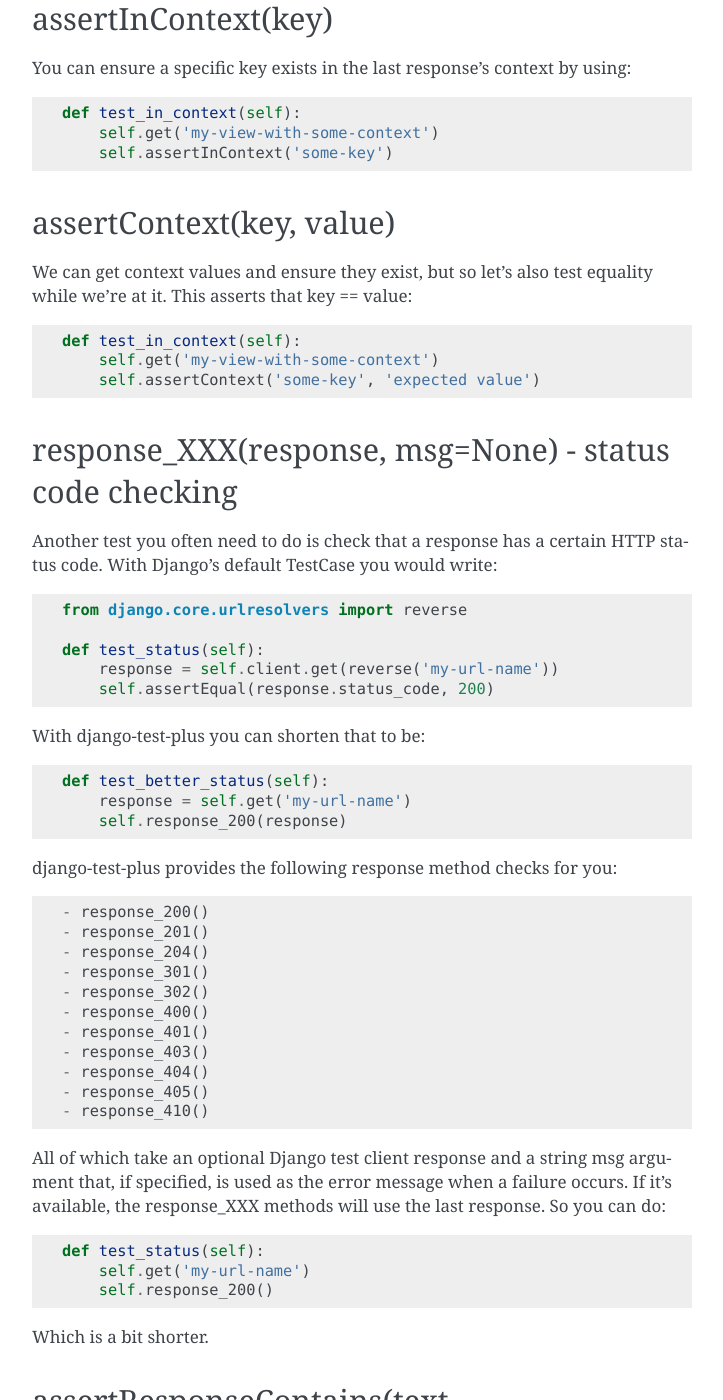
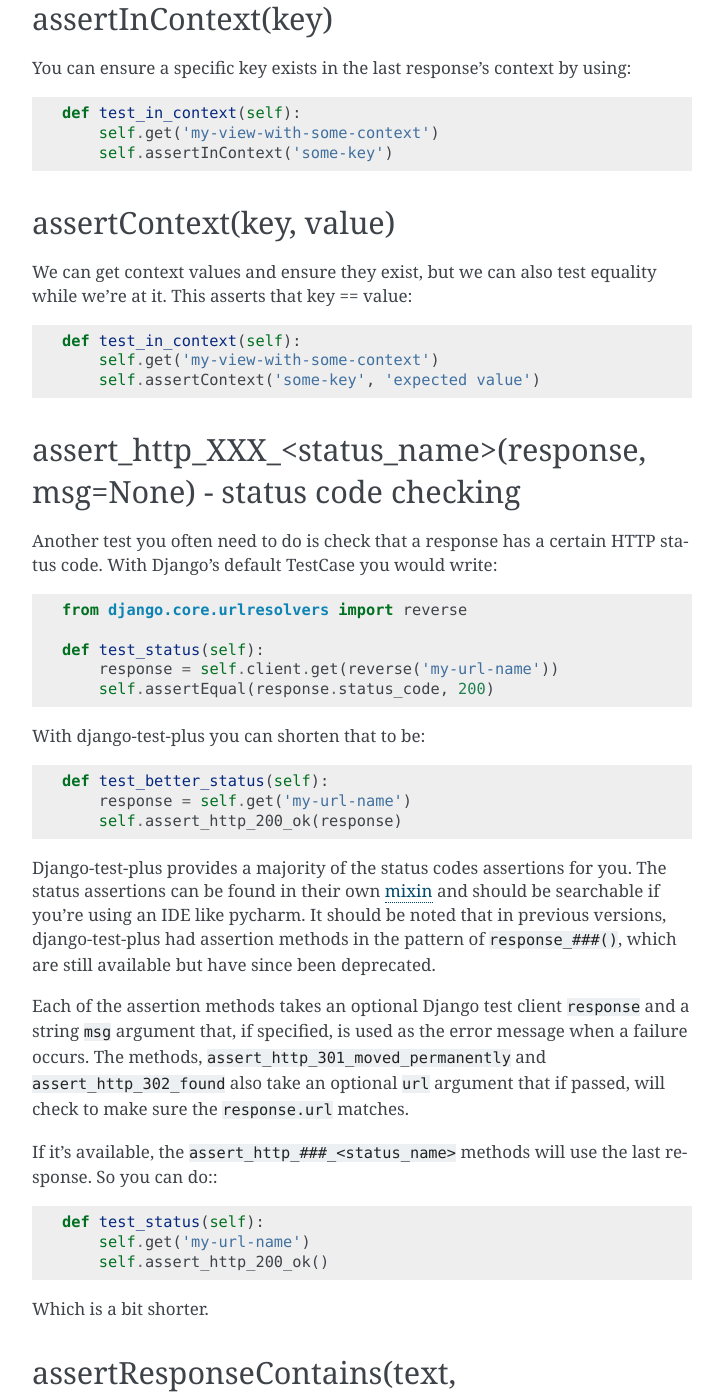
Before and after one commit to revsys/django-test-plus, a Sphinx documentation site: the page built from docs/methods.rst, in a window 1280 px wide and 1400 px high, scrolled down 2924 px. Shown: the whole window, without its empty margins (388-1111 px from the left). Built offline with Sphinx 7.4.7, drawn with Linux system fonts in a browser that asks for light colours; some of the changed text lies outside the part shown.

Commit message:
:pencil: Remove “just,” “simply,” “easy,” etc from docs; minor copyediting

```diff
--- a/docs/auth_helpers.rst
+++ b/docs/auth_helpers.rst
@@ -4,9 +4,7 @@ Authentication Helpers
 assertLoginRequired(url\_name, \*args, \*\*kwargs)
 ~~~~~~~~~~~~~~~~~~~~~~~~~~~~~~~~~~~~~~~~~~~~~~~~~~~~
 
-It's pretty easy to add a new view to a project and forget to restrict
-it to be login required, this method helps make it easy to test that a
-given named URL requires auth::
+This method helps you test that a given named URL requires authorization::
 
     def test_auth(self):
         self.assertLoginRequired('my-restricted-url')
@@ -18,7 +16,7 @@ login context
 
 Along with ensuing a view requires login and creating users, the next
 thing you end up doing is logging in as various users to test our your
-restriction logic. This can be made easier with the following context::
+restriction logic::
 
     def test_restrictions(self):
         user1 = self.make_user('u1')
--- a/docs/cbvtestcase.rst
+++ b/docs/cbvtestcase.rst
@@ -18,7 +18,7 @@ time... you really want to test the overridden method directly.
 
 CBVTestCase to the rescue!
 
-As with TestCase above, simply have your tests inherit
+As with TestCase above, have your tests inherit
 from test\_plus.test.CBVTestCase rather than TestCase like so::
 
     from test_plus.test import CBVTestCase
--- a/docs/methods.rst
+++ b/docs/methods.rst
@@ -104,8 +104,7 @@ To support all HTTP methods
 get_context(key)
 ~~~~~~~~~~~~~~~~
 
-Often you need to get things out of the template context, so let's make that
-easy::
+Often you need to get things out of the template context::
 
     def test_context_data(self):
         self.get('my-view-with-some-context')
@@ -124,14 +123,14 @@ using::
 assertContext(key, value)
 ~~~~~~~~~~~~~~~~~~~~~~~~~
 
-We can get context values and ensure they exist, but so let's also test
+We can get context values and ensure they exist, but we can also test
 equality while we're at it. This asserts that key == value::
 
     def test_in_context(self):
         self.get('my-view-with-some-context')
         self.assertContext('some-key', 'expected value')
 
-response\_XXX(response, msg=None) - status code checking
+assert\_http\_XXX_\<status\_name\>(response, msg=None) - status code checking
 ~~~~~~~~~~~~~~~~~~~~~~~~~~~~~~~~~~~~~~~~~~~~~~
 
 Another test you often need to do is check that a response has a certain
@@ -147,30 +146,17 @@ With django-test-plus you can shorten that to be::
 
     def test_better_status(self):
         response = self.get('my-url-name')
-        self.response_200(response)
+        self.assert_http_200_ok(response)
 
-django-test-plus provides the following response method checks for you::
+Django-test-plus provides a majority of the status codes assertions for you. The status assertions can be found in their own `mixin <https://github.com/revsys/django-test-plus/blob/master/test_plus/status_codes.py>`__ and should be searchable if you're using an IDE like pycharm. It should be noted that in previous versions, django-test-plus had assertion methods in the pattern of ``response_###()``, which are still available but have since been deprecated.
 
-    - response_200()
-    - response_201()
-    - response_204()
-    - response_301()
-    - response_302()
-    - response_400()
-    - response_401()
-    - response_403()
-    - response_404()
-    - response_405()
-    - response_410()
+Each of the assertion methods takes an optional Django test client ``response`` and a string ``msg`` argument that, if specified, is used as the error message when a failure occurs. The methods, ``assert_http_301_moved_permanently`` and ``assert_http_302_found`` also take an optional ``url`` argument that if passed, will check to make sure the ``response.url`` matches.
 
-All of which take an optional Django test client response and a string msg argument
-that, if specified, is used as the error message when a failure occurs.
-If it's available, the response_XXX methods will use the last response. So you
-can do::
+If it's available, the ``assert_http_###_<status_name>`` methods will use the last response. So you can do:::
 
     def test_status(self):
         self.get('my-url-name')
-        self.response_200()
+        self.assert_http_200_ok()
 
 Which is a bit shorter.
 
@@ -221,8 +207,7 @@ You might also want to check standard headers::
 get\_check\_200(url\_name, \*args, \*\*kwargs)
 ~~~~~~~~~~~~~~~~~~~~~~~~~~~~~~~~~~~~~~~~~~~~~~~~
 
-GETing and checking views return status 200 is so common a test this
-method makes it even easier::
+GETing and checking views return status 200 is a common test. This method makes it more convenient::
 
     def test_even_better_status(self):
         response = self.get_check_200('my-url-name')
```
Also changed, not shown: other parts of docs/methods.rst (+7 -7 lines), README.md (+33 -38 lines), docs/low_query_counts.rst (+4 -4 lines), docs/usage.rst (+25 -7 lines).
